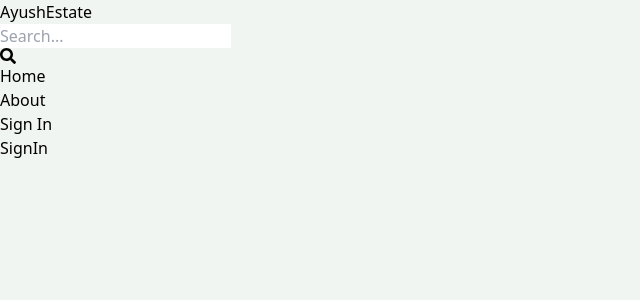
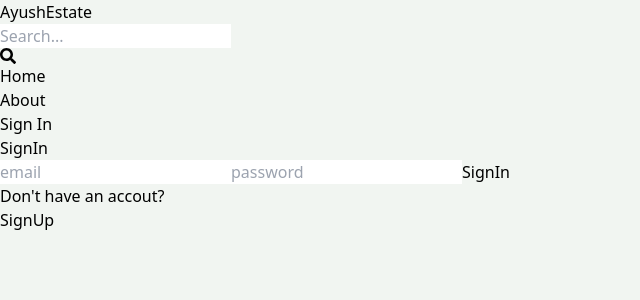
Before and after one commit to Ayush-singh3662/estate-app, a React (Vite) app in the folder client/: page /signin in a window 1280 px wide. Shown: the top 300 px of the page, without its empty margins (0-640 px from the left). Built offline with nearby package versions, Linux system fonts and the light colour scheme.

Commit message:
Completed Sign In Page fuctionality

```diff
--- a/client/src/pages/SignIn.jsx
+++ b/client/src/pages/SignIn.jsx
@@ -1,11 +1,59 @@
-// import React from 'react'
+import { useState } from "react";
+import { Link, useNavigate } from "react-router-dom";
 
 const SignIn = () => {
+  const [formData, setFormData] = useState({});
+  const [loading, setLoading] = useState(false);
+  const [error, setError] = useState(null);
+  const navigate = useNavigate();
+  const handleChange = (e) => {
+    setFormData({
+      ...formData,
+      [e.target.id]: e.target.value
+    });
+  }
+  console.log(formData);
+
+  const handleSubmit = async (e) => {
+    try {
+      e.preventDefault();
+      setLoading(true);
+      const res = await fetch('/api/auth/signin', {
+        method: 'POST',
+        headers: {
+          'Content-Type': 'application/json',
+        },
+        body: JSON.stringify(formData),
+      });
+      const data = await res.json();
+      if(data.success === false) {
+        setError(data.message);
+        setLoading(false);
+        return ;
+      }
+      setError(null);
+      setLoading(false);
+      navigate('/');
+    } catch (error) {
+      setError(error.message);
+      setLoading(false);
+    }
+  }
   return (
-    <div>
+    <div className="p-3 max-w-lg mx-auto">
       <h1 className="text-3xl text-center my-7 font-semibold">SignIn</h1>
+      <form onSubmit={handleSubmit} className="flex flex-col gap-4">
+        <input type="email" placeholder="email" id="email" className="border p-3 rounded-lg" onChange={handleChange} />
+        <input type="password" placeholder="password" id="password" className="border p-3 rounded-lg" onChange={handleChange} />
+        <button disabled={loading} className="bg-slate-700 text-white p-3 rounded-lg hover:opacity-95 disabled:opacity-80 disabled:cursor-not-allowed">{loading ? 'Loading...': 'SignIn'}</button>
+      </form>
+      <div className="flex gap-2 my-2">
+        <p>Don&apos;t have an accout?</p>
+        <Link to='/signup'><span className="text-blue-600 text-decoration: underline">SignUp</span></Link>
+      </div>
+      {error && <p className="text-red-700 mt-4 text-lg">{error}</p>}
     </div>
   )
 }
 
-export default SignIn
+export default SignIn;
```
